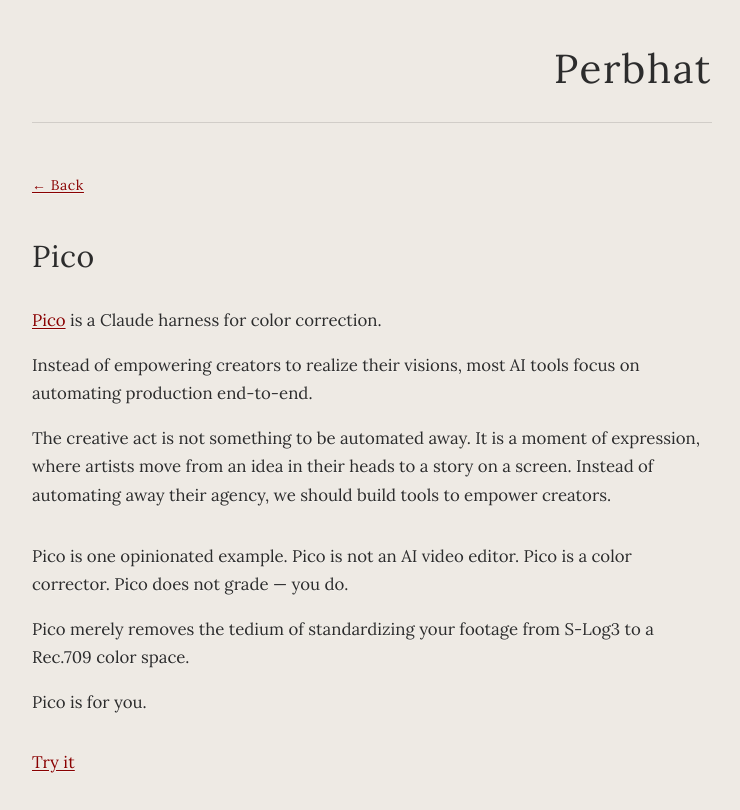
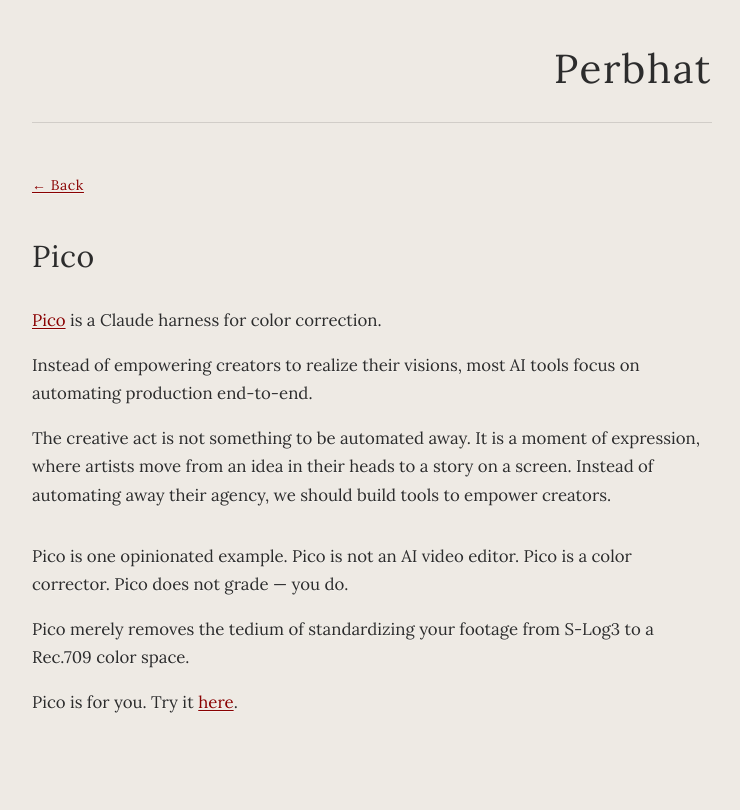
Before and after one commit to perbhat/website, a Next.js app: page /pico in a window 1280 px wide. Shown: the top 810 px of the page, without its empty margins (268-1008 px from the left). Built offline with nearby package versions, Linux system fonts and the light colour scheme.

Commit message:
Inline try it link with Pico is for you
Co-Authored-By: Claude Opus 4.6 (1M context) <noreply@anthropic.com>

```diff
--- a/app/pico/page.tsx
+++ b/app/pico/page.tsx
@@ -47,19 +47,18 @@ export default function PicoPage() {
           Pico merely removes the tedium of standardizing your footage from S-Log3
           to a Rec.709 color space.
         </p>
-        <p className="mb-4 leading-[1.7]">Pico is for you.</p>
-      </section>
-      <ul className="list-none p-0">
-        <li className="mb-2">
+        <p className="mb-4 leading-[1.7]">
+          Pico is for you. Try it{" "}
           <a
             href="https://github.com/perbhat/agentic-color-grader"
             target="_blank"
             rel="noopener"
           >
-            Try it
+            here
           </a>
-        </li>
-      </ul>
+          .
+        </p>
+      </section>
     </>
   );
 }
```
